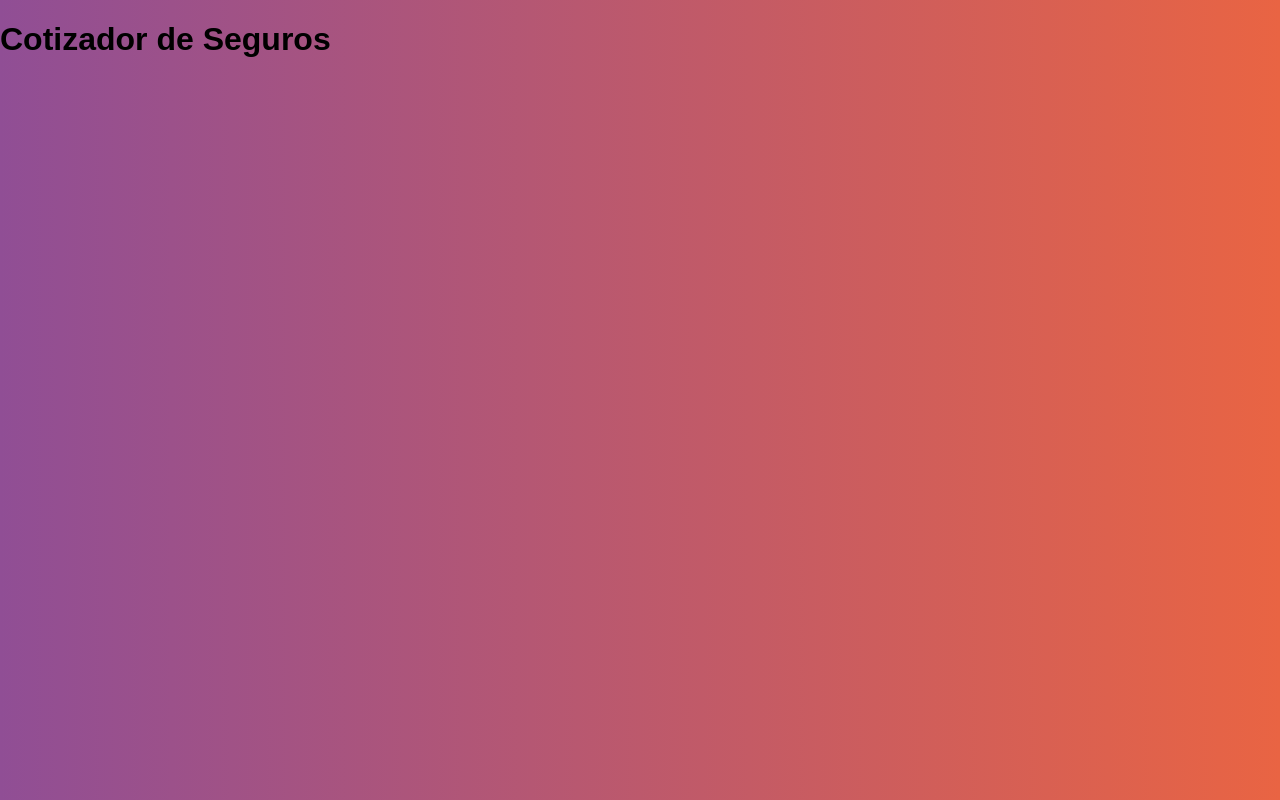
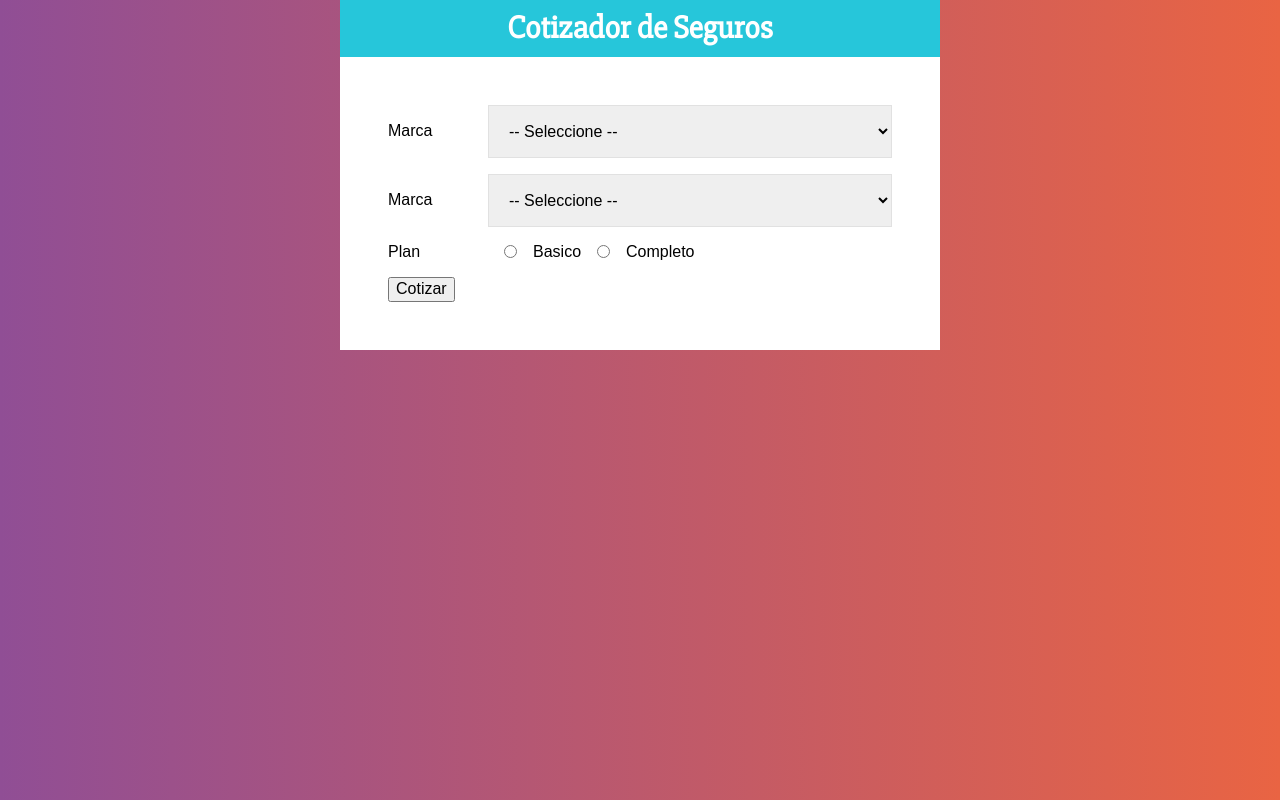
Before and after one commit to esdrasclth/cotizadorSegurosReact, a React (Create React App) app: page / in a window 1280 px wide. Built offline with nearby package versions, Linux system fonts and the light colour scheme.

Commit message:
Creando los styled components para el formulario

```diff
--- a/package.json
+++ b/package.json
@@ -3,6 +3,8 @@
   "version": "0.1.0",
   "private": true,
   "dependencies": {
+    "@emotion/react": "^11.4.0",
+    "@emotion/styled": "^11.3.0",
     "@testing-library/jest-dom": "^5.11.4",
     "@testing-library/react": "^11.1.0",
     "@testing-library/user-event": "^12.1.10",
--- a/src/App.js
+++ b/src/App.js
@@ -1,10 +1,28 @@
 import React from 'react'
 import Header from './components/Header'
+import Formulario from './components/Formulario'
+import styled from '@emotion/styled'
 
 function App() {
   return (
-    <Header titulo="Cotizador de Seguros" />
+    <Contenedor>
+      <Header titulo="Cotizador de Seguros" />
+
+      <ContenedorFormulario>
+        <Formulario />
+      </ContenedorFormulario>
+    </Contenedor>
   );
 }
 
+const Contenedor = styled.div`
+  max-width: 600px;
+  margin: 0 auto;
+`;
+
+const ContenedorFormulario = styled.div`
+  background-color: #ffffff;
+  padding: 3rem;
+`;
+
 export default App;
--- /dev/null
+++ b/src/components/Formulario.js
@@ -0,0 +1,67 @@
+import React from 'react'
+import styled from '@emotion/styled'
+
+const Formulario = () => {
+    return (
+        <form action="">
+            <Campo>
+                <Label htmlFor="">Marca</Label>
+                <Select name="" id="">
+                    <option value="">-- Seleccione --</option>
+                    <option value="americano">Americano</option>
+                    <option value="europeo">Europeo</option>
+                    <option value="asiatico">Asiatico</option>
+                </Select>
+            </Campo>
+
+            <Campo>
+                <Label htmlFor="">Marca</Label>
+                <Select name="" id="">
+                    <option value="">-- Seleccione --</option>
+                    <option value="2021">2021</option>
+                    <option value="2020">2020</option>
+                    <option value="2019">2019</option>
+                    <option value="2018">2018</option>
+                    <option value="2017">2017</option>
+                    <option value="2016">2016</option>
+                    <option value="2015">2015</option>
+                    <option value="2014">2014</option>
+                    <option value="2013">2013</option>
+                    <option value="2012">2012</option>
+                </Select>
+            </Campo>
+
+            <Campo>
+                <Label htmlFor="">Plan</Label>
+                <InputRadio type="radio" name="plan" value="basico" /> Basico
+                <InputRadio type="radio" name="plan" value="completo" /> Completo
+            </Campo>
+
+            <button>Cotizar</button>
+        </form>
+    );
+}
+
+const Campo = styled.div`
+    display: flex;
+    margin-bottom: 1rem;
+    align-items: center;
+`;
+
+const Label = styled.label`
+    flex: 0 0 100px;
+`;
+
+const Select = styled.select`
+    display: block;
+    width: 100%;
+    padding: 1rem;
+    border: 1px solid #e1e1e1;
+    --webkit-appearance: none;
+`;
+
+const InputRadio = styled.input`
+    margin: 0 1rem;
+`;
+
+export default Formulario;
--- a/src/components/Header.js
+++ b/src/components/Header.js
@@ -1,11 +1,26 @@
 import React from 'react'
+import styled from '@emotion/styled'
 
 const Header = ({titulo}) => {
     return (
-        <header>
-            <h1>{titulo}</h1>
-        </header>
+        <ContenedorHeader>
+            <TextoHeader>{titulo}</TextoHeader>
+        </ContenedorHeader>
      );
 }
 
+const ContenedorHeader = styled.header`
+    background-color: #26c6da;
+    padding: 10px;
+    font-weight: bold;
+    color: #ffffff;
+`;
+
+const TextoHeader = styled.h1`
+    font-size: 2rem;
+    margin: 0;
+    font-family: 'Slabo 27px', serif;
+    text-align: center;
+`;
+
 export default Header;
```
Also changed, not shown: 1 other file (tests, documents, lock files or other folders).
